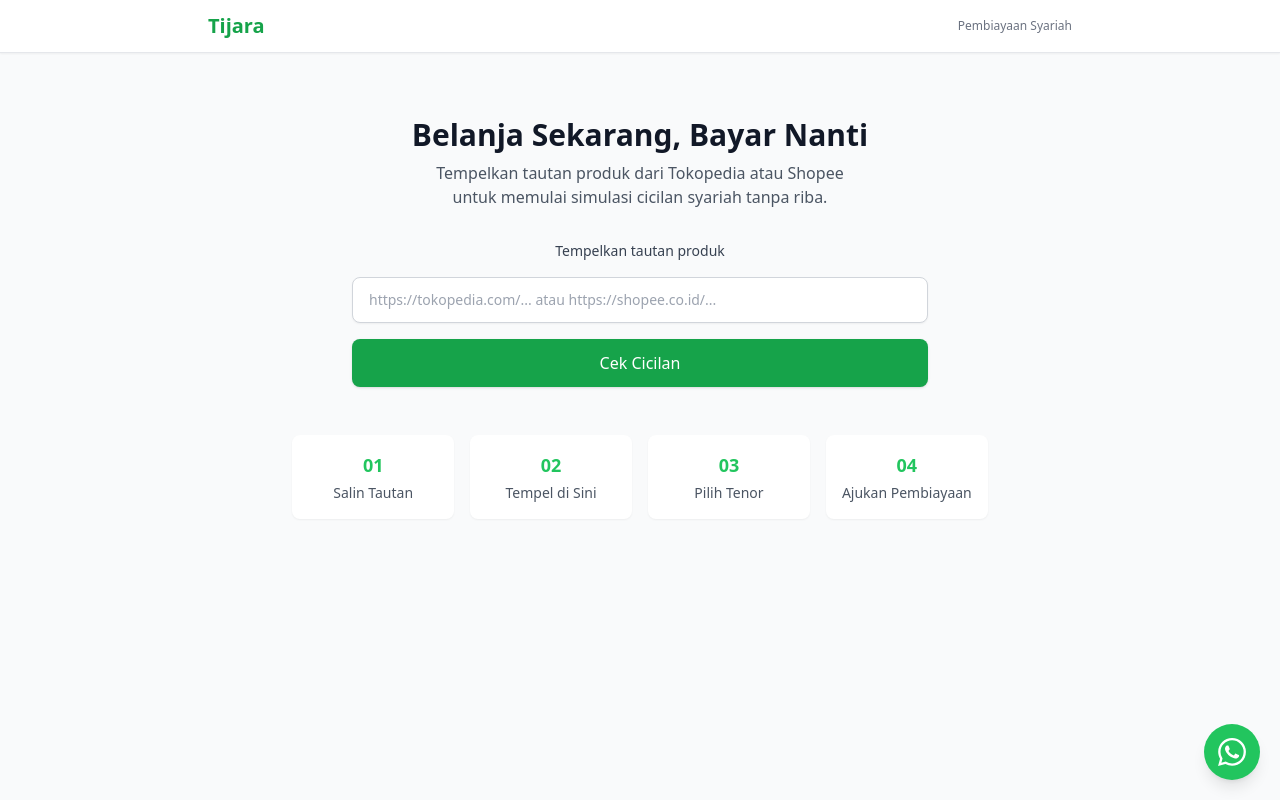
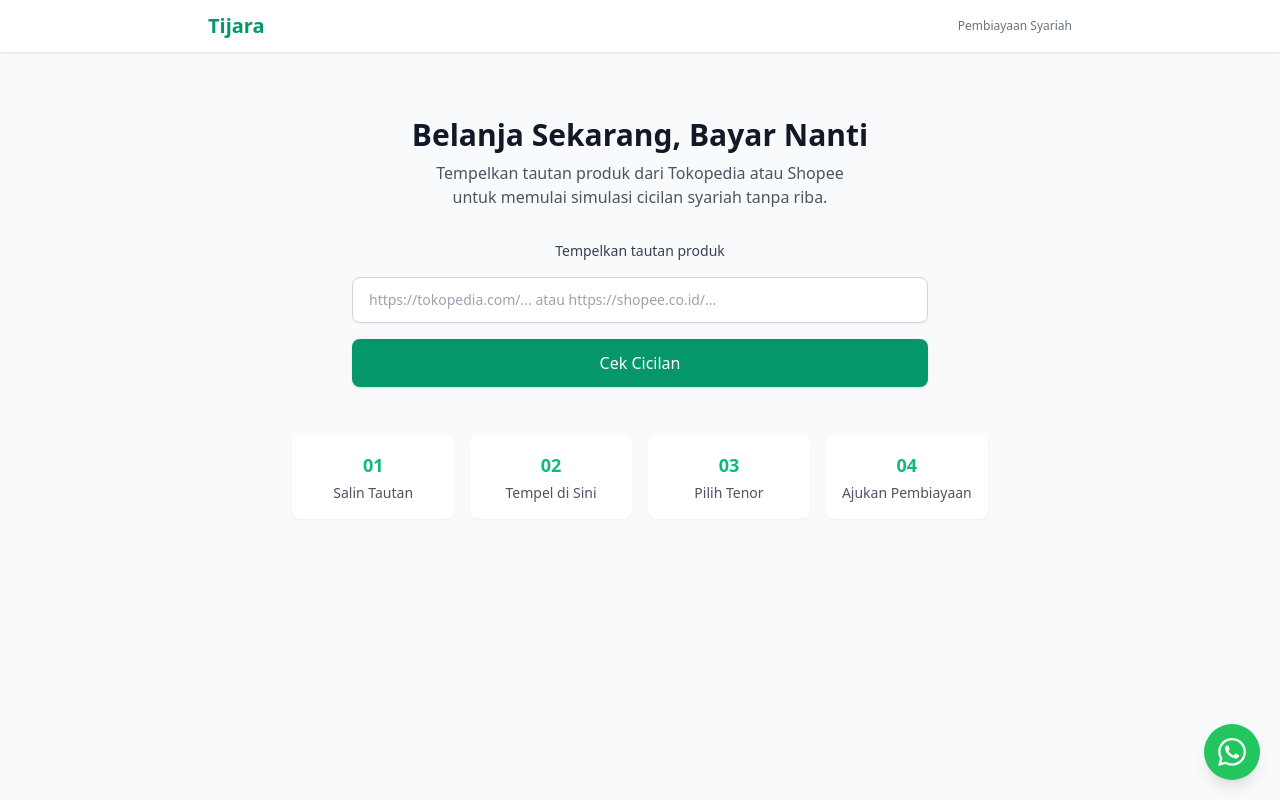
Before and after one commit to Rezartupas/tijara-app, a Next.js app: page / in a window 1280 px wide. Built offline with nearby package versions, Linux system fonts and the light colour scheme.

Commit message:
style: update palette to Premium Emerald (primary-600: #059669, gold-500: #d97706)

```diff
--- a/tailwind.config.ts
+++ b/tailwind.config.ts
@@ -9,8 +9,18 @@ const config: Config = {
   theme: {
     extend: {
       colors: {
-        primary: { 50: "#f0fdf4", 200: "#bbf7d0", 500: "#22c55e", 600: "#16a34a", 700: "#15803d" },
-        gold: { 500: "#eab308", 600: "#ca8a04" },
+        primary: {
+          50: "#ecfdf5",
+          100: "#d1fae5",
+          200: "#a7f3d0",
+          500: "#10b981",
+          600: "#059669",
+          700: "#047857",
+        },
+        gold: {
+          100: "#fef3c7",
+          500: "#d97706",
+        },
       },
     },
   },
```
